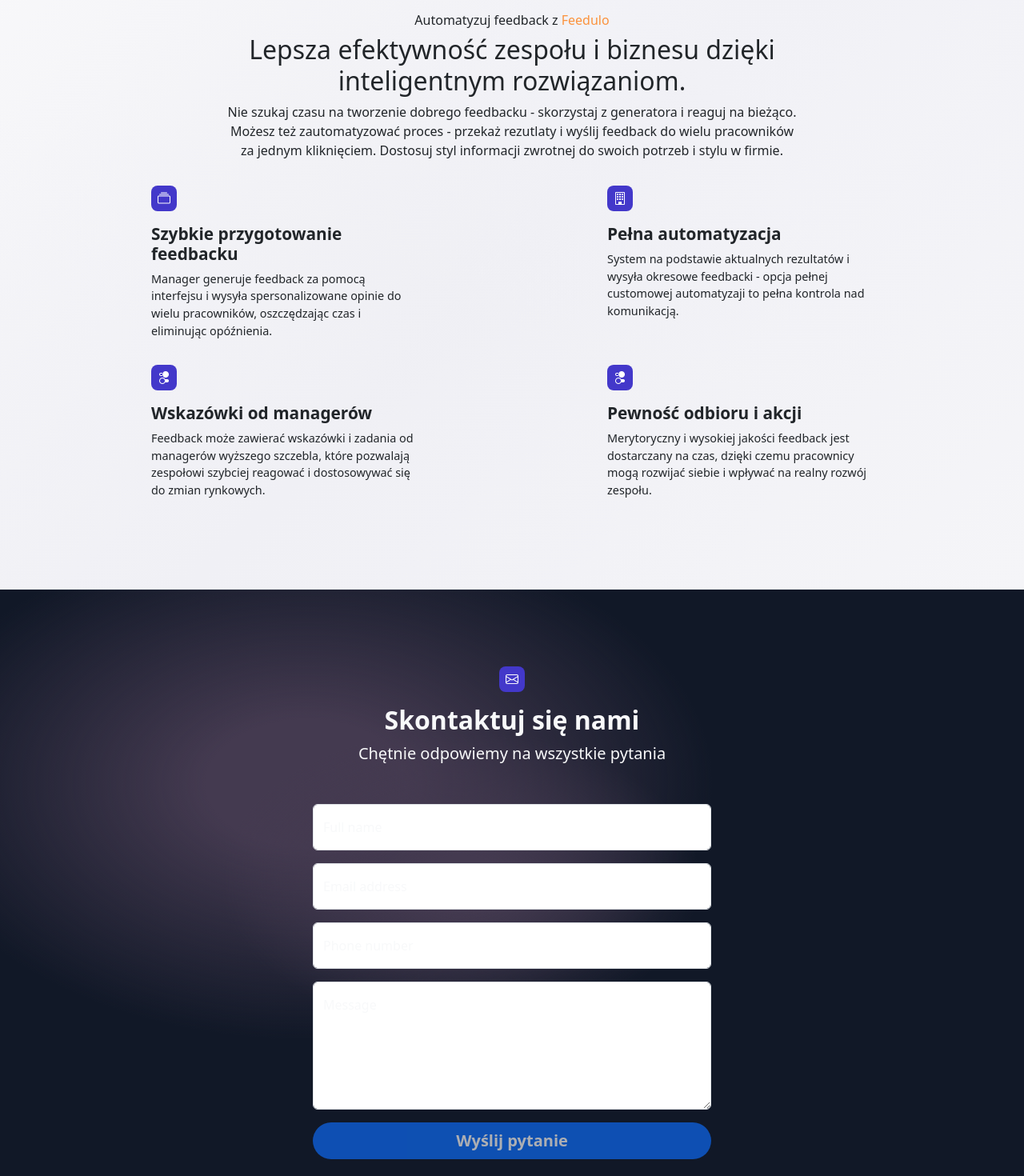
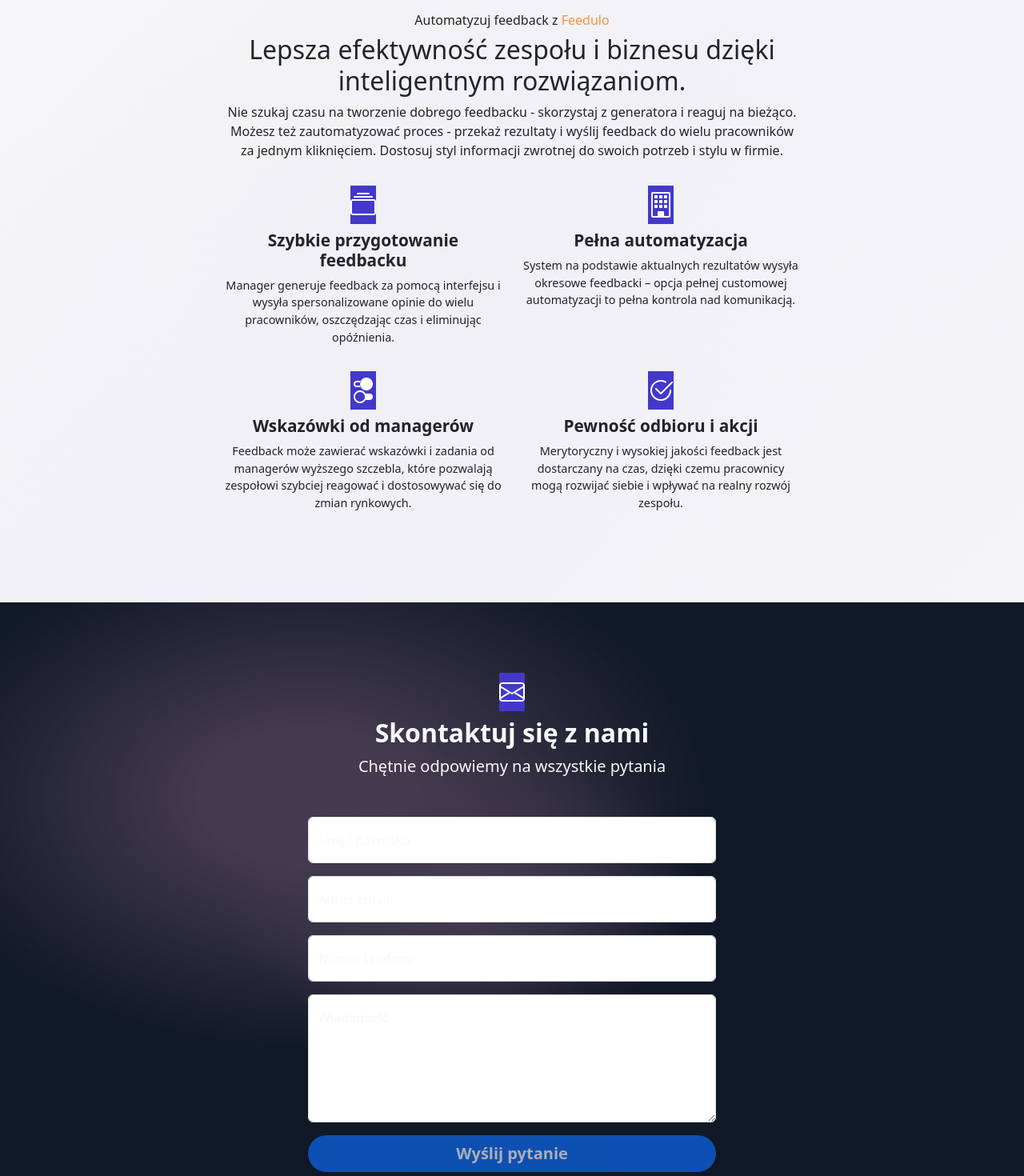
Before and after one commit to arek-lab/feedulo, an Angular app: page /home in a window 1280 px wide. Shown: the part 880-2350 px from the top of the page at 80% size. Built offline with nearby package versions, Linux system fonts and the light colour scheme; no server answers.

Commit message:
test deploy

```diff
--- a/src/app/home/home.component.html
+++ b/src/app/home/home.component.html
@@ -19,113 +19,109 @@
     </div>
 </header>
 
-<!-- Features section-->
+<!-- Features section -->
 <section class="py-5 border-bottom feedulo-fullscreen-white text-dark" id="features" #featuresSection>
     <div class="container px-4 my-5">
-        <div class="row justify-content-center mb-3">
+        <div class="row justify-content-center mb-4">
             <div class="col-12 col-md-10 col-lg-8 text-center">
-            <div class="section-header">
-                <h6>
-                Automatyzuj feedback z <span class="logo-color">Feedulo</span>
-                </h6>
-                <h2>Lepsza efektywność zespołu i biznesu dzięki inteligentnym rozwiązaniom.</h2>
-                <p>Nie szukaj czasu na tworzenie dobrego feedbacku - skorzystaj z generatora i reaguj na bieżąco. Możesz też zautomatyzować proces - przekaż rezutlaty i wyślij feedback do wielu pracowników za jednym kliknięciem. Dostosuj styl informacji zwrotnej do swoich potrzeb i stylu w firmie.</p>
-            </div>
+                <div class="section-header">
+                    <h6>Automatyzuj feedback z <span class="logo-color">Feedulo</span></h6>
+                    <h2>Lepsza efektywność zespołu i biznesu dzięki inteligentnym rozwiązaniom.</h2>
+                    <p>
+                        Nie szukaj czasu na tworzenie dobrego feedbacku - skorzystaj z generatora i reaguj na bieżąco.
+                        Możesz też zautomatyzować proces - przekaż rezultaty i wyślij feedback do wielu pracowników za jednym kliknięciem.
+                        Dostosuj styl informacji zwrotnej do swoich potrzeb i stylu w firmie.
+                    </p>
+                </div>
             </div>
         </div>
-        <div class="row gx-5 mb-3 d-flex justify-content-around">
-            <div class="col-lg-4 mb-5 mb-lg-0">
-                <div class="feature custom-bg text-white rounded-3 mb-3"><i class="bi bi-collection"></i></div>
-                <h4 class="h4 fw-bolder">Szybkie przygotowanie feedbacku</h4>
+
+        <!-- Features row 1 -->
+        <div class="row gx-4 gy-4 justify-content-center mb-4">
+            <div class="col-12 col-md-6 col-lg-4 text-center">
+                <div class="feature custom-bg text-white rounded-3 mb-3"><i class="bi bi-collection fs-2"></i></div>
+                <h4 class="fw-bolder">Szybkie przygotowanie feedbacku</h4>
                 <p class="feature-p">Manager generuje feedback za pomocą interfejsu i wysyła spersonalizowane opinie do wielu pracowników, oszczędzając czas i eliminując opóźnienia.</p>
             </div>
-            <div class="col-lg-4 mb-5 mb-lg-0">
-                <div class="feature text-white custom-bg rounded-3 mb-3"><i class="bi bi-building"></i></div>
-                <h4 class="h4 fw-bolder">Pełna automatyzacja</h4>
-                <p class="feature-p">System na podstawie aktualnych rezultatów i wysyła okresowe feedbacki - opcja pełnej customowej automatyzaji to pełna kontrola nad komunikacją.</p>
+            <div class="col-12 col-md-6 col-lg-4 text-center">
+                <div class="feature custom-bg text-white rounded-3 mb-3"><i class="bi bi-building fs-2"></i></div>
+                <h4 class="fw-bolder">Pełna automatyzacja</h4>
+                <p class="feature-p">System na podstawie aktualnych rezultatów wysyła okresowe feedbacki – opcja pełnej customowej automatyzacji to pełna kontrola nad komunikacją.</p>
             </div>
         </div>
-        <div class="row gx-5 mb-3 d-flex justify-content-around">
-            <div class="col-lg-4">
-                <div class="feature custom-bg text-white rounded-3 mb-3"><i class="bi bi-toggles2"></i></div>
-                <h4 class="h4 fw-bolder">Wskazówki od managerów</h4>
+
+        <!-- Features row 2 -->
+        <div class="row gx-4 gy-4 justify-content-center">
+            <div class="col-12 col-md-6 col-lg-4 text-center">
+                <div class="feature custom-bg text-white rounded-3 mb-3"><i class="bi bi-toggles2 fs-2"></i></div>
+                <h4 class="fw-bolder">Wskazówki od managerów</h4>
                 <p class="feature-p">Feedback może zawierać wskazówki i zadania od managerów wyższego szczebla, które pozwalają zespołowi szybciej reagować i dostosowywać się do zmian rynkowych.</p>
             </div>
-            <div class="col-lg-4">
-                <div class="feature custom-bg text-white rounded-3 mb-3"><i class="bi bi-toggles2"></i></div>
-                <h4 class="h4 fw-bolder">Pewność odbioru i akcji</h4>
+            <div class="col-12 col-md-6 col-lg-4 text-center">
+                <div class="feature custom-bg text-white rounded-3 mb-3"><i class="bi bi-check2-circle fs-2"></i></div>
+                <h4 class="fw-bolder">Pewność odbioru i akcji</h4>
                 <p class="feature-p">Merytoryczny i wysokiej jakości feedback jest dostarczany na czas, dzięki czemu pracownicy mogą rozwijać siebie i wpływać na realny rozwój zespołu.</p>
             </div>
         </div>
     </div>
 </section>
-<!-- Contact section-->
+
+<!-- Contact section -->
 <section class="bg-light py-5 feedulo-fullscreen">
-    <div class="container px-5 my-5 px-5">
+    <div class="container px-4 px-sm-5 my-5">
         <div class="text-center mb-5">
-            <div class="feature custom-bg text-white rounded-3 mb-3"><i class="bi bi-envelope"></i></div>
-            <h2 class="fw-bolder">Skontaktuj się nami</h2>
+            <div class="feature custom-bg text-white rounded-3 mb-3"><i class="bi bi-envelope fs-2"></i></div>
+            <h2 class="fw-bolder">Skontaktuj się z nami</h2>
             <p class="lead mb-0">Chętnie odpowiemy na wszystkie pytania</p>
         </div>
-        <div class="row gx-5 justify-content-center">
-            <div class="col-lg-6">
-                <!-- * * * * * * * * * * * * * * *-->
-                <!-- * * SB Forms Contact Form * *-->
-                <!-- * * * * * * * * * * * * * * *-->
-                <!-- This form is pre-integrated with SB Forms.-->
-                <!-- To make this form functional, sign up at-->
-                <!-- https://startbootstrap.com/solution/contact-forms-->
-                <!-- to get an API token!-->
+        <div class="row justify-content-center">
+            <div class="col-12 col-md-10 col-lg-6">
                 <form id="contactForm" data-sb-form-api-token="API_TOKEN">
-                    <!-- Name input-->
+                    <!-- Name input -->
                     <div class="form-floating mb-3">
                         <input class="form-control" id="name" type="text" placeholder="Enter your name..." data-sb-validations="required" />
-                        <label for="name">Full name</label>
-                        <div class="invalid-feedback" data-sb-feedback="name:required">A name is required.</div>
+                        <label for="name">Imię i nazwisko</label>
+                        <div class="invalid-feedback" data-sb-feedback="name:required">Imię jest wymagane.</div>
                     </div>
-                    <!-- Email address input-->
+                    <!-- Email input -->
                     <div class="form-floating mb-3">
                         <input class="form-control" id="email" type="email" placeholder="name@example.com" data-sb-validations="required,email" />
-                        <label for="email">Email address</label>
-                        <div class="invalid-feedback" data-sb-feedback="email:required">An email is required.</div>
-                        <div class="invalid-feedback" data-sb-feedback="email:email">Email is not valid.</div>
+                        <label for="email">Adres email</label>
+                        <div class="invalid-feedback" data-sb-feedback="email:required">Email jest wymagany.</div>
+                        <div class="invalid-feedback" data-sb-feedback="email:email">Nieprawidłowy email.</div>
                     </div>
-                    <!-- Phone number input-->
+                    <!-- Phone input -->
                     <div class="form-floating mb-3">
                         <input class="form-control" id="phone" type="tel" placeholder="(123) 456-7890" data-sb-validations="required" />
-                        <label for="phone">Phone number</label>
-                        <div class="invalid-feedback" data-sb-feedback="phone:required">A phone number is required.</div>
+                        <label for="phone">Numer telefonu</label>
+                        <div class="invalid-feedback" data-sb-feedback="phone:required">Telefon jest wymagany.</div>
                     </div>
-                    <!-- Message input-->
+                    <!-- Message input -->
                     <div class="form-floating mb-3">
-                        <textarea class="form-control" id="message" type="text" placeholder="Enter your message here..." style="height: 10rem" data-sb-validations="required"></textarea>
-                        <label for="message">Message</label>
-                        <div class="invalid-feedback" data-sb-feedback="message:required">A message is required.</div>
+                        <textarea class="form-control" id="message" placeholder="Wpisz swoją wiadomość..." style="height: 10rem" data-sb-validations="required"></textarea>
+                        <label for="message">Wiadomość</label>
+                        <div class="invalid-feedback" data-sb-feedback="message:required">Wiadomość jest wymagana.</div>
                     </div>
-                    <!-- Submit success message-->
-                    <!---->
-                    <!-- This is what your users will see when the form-->
-                    <!-- has successfully submitted-->
+                    <!-- Success / error messages -->
                     <div class="d-none" id="submitSuccessMessage">
                         <div class="text-center mb-3">
-                            <div class="fw-bolder">Form submission successful!</div>
-                            To activate this form, sign up at
-                            <br />
-                            <a href="https://startbootstrap.com/solution/contact-forms">https://startbootstrap.com/solution/contact-forms</a>
+                            <div class="fw-bolder">Wysłano poprawnie!</div>
+                            Formularz został aktywowany – sprawdź więcej na:<br />
+                            <a href="https://startbootstrap.com/solution/contact-forms">StartBootstrap Contact Forms</a>
                         </div>
                     </div>
-                    <!-- Submit error message-->
-                    <!---->
-                    <!-- This is what your users will see when there is-->
-                    <!-- an error submitting the form-->
-                    <div class="d-none" id="submitErrorMessage"><div class="text-center text-danger mb-3">Error sending message!</div></div>
-                    <!-- Submit Button-->
+                    <div class="d-none" id="submitErrorMessage"><div class="text-center text-danger mb-3">Błąd wysyłania wiadomości!</div></div>
+                    <!-- Submit button -->
                     <div class="d-grid"><button class="btn btn-primary btn-lg disabled" id="submitButton" type="submit">Wyślij pytanie</button></div>
                 </form>
             </div>
         </div>
     </div>
 </section>
+
+<!-- Footer -->
 <footer class="py-4 feedulo-fullscreen-white">
-    <div class="container px-5"><p class="m-0 text-center text-dark">arek-lab &copy; Feedulo 2025</p></div>
+    <div class="container px-4 text-center">
+        <p class="m-0 text-dark">arek-lab &copy; Feedulo 2025</p>
+    </div>
 </footer>
--- a/src/app/navbar/navbar.component.css
+++ b/src/app/navbar/navbar.component.css
@@ -19,10 +19,6 @@ a {
   margin: 0 0.25rem;
   position: relative;
   transition: all 0.1s ease;
-}
-
-.navbar-nav .nav-link:hover {
-  /* transform: translateY(-1px); */
 }
 
 .navbar-nav .nav-link::after {
```
